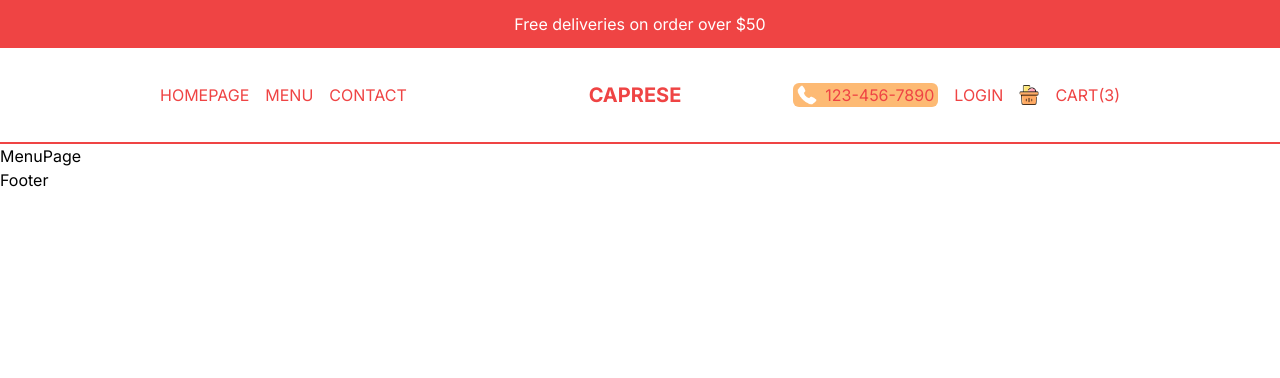
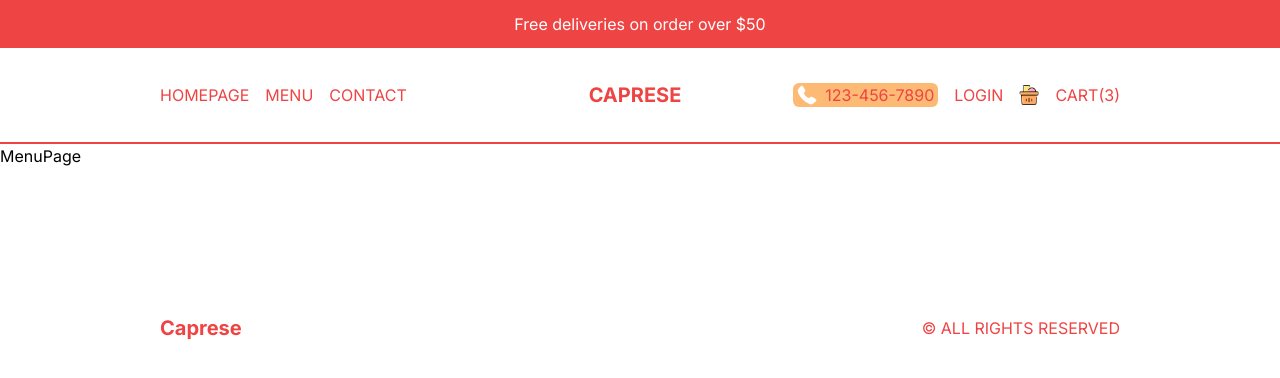
Before and after one commit to master-of-none/restaurant-nextJS, a Next.js app: page /menu in a window 1280 px wide. Shown: the top 378 px of the page. Built offline with nearby package versions, Linux system fonts and the light colour scheme.

Commit message:
Footer Done

```diff
--- a/src/components/Footer.tsx
+++ b/src/components/Footer.tsx
@@ -1,9 +1,15 @@
-import React from 'react'
+import React from "react";
+import Link from "next/link";
 
 const Footer = () => {
-  return (
-    <div>Footer</div>
-  )
-}
+    return (
+        <div className="h-12 md:h-24 p-4 lg:p-20 xl:p-40 text-red-500 flex items-center justify-between">
+            <Link href="/" className="font-bold text-xl">
+                Caprese
+            </Link>
+            <p>© ALL RIGHTS RESERVED</p>
+        </div>
+    );
+};
 
-export default Footer
+export default Footer;
```
